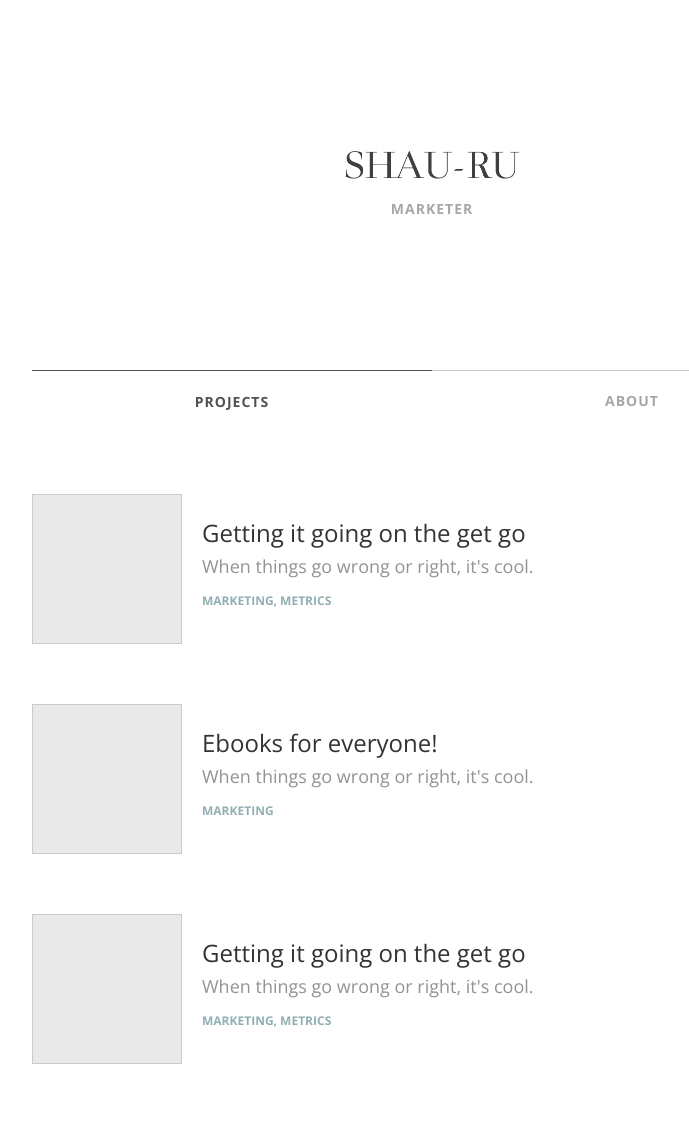
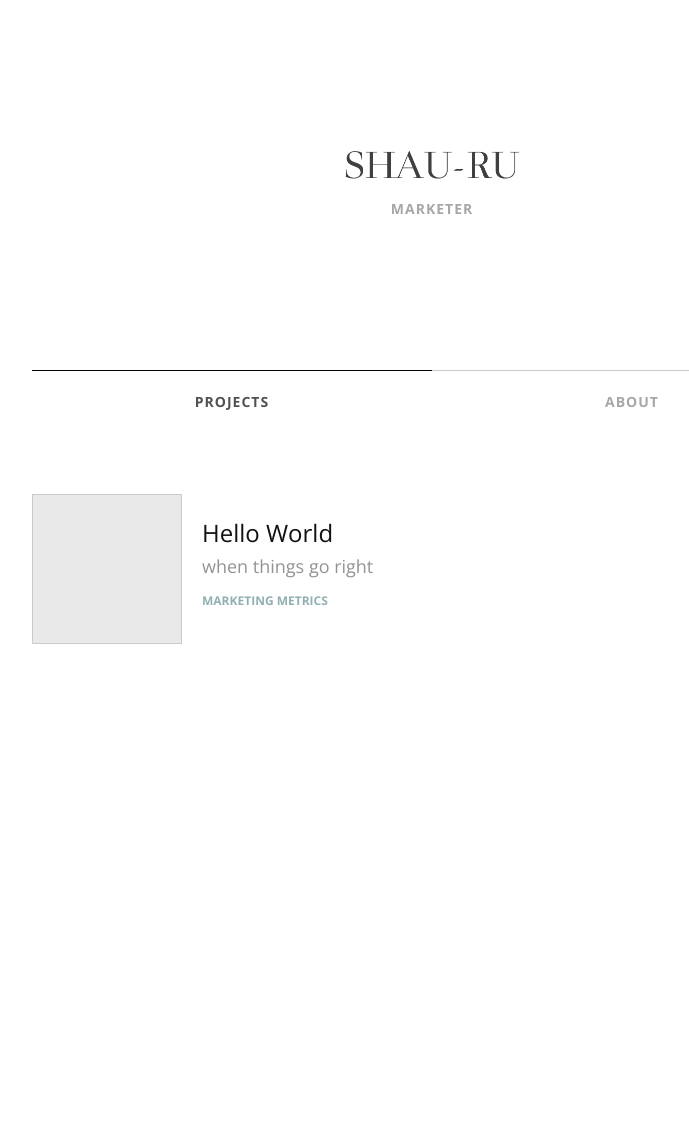
Before and after one commit to edchao/shauru, a Jekyll site: the page built from index.html, in a window 1280 px wide. Shown: the whole page, without its empty margins (208-897 px from the left). Built offline with Jekyll 4.4.1, drawn with Linux system fonts in a browser that asks for light colours; after the commit the page ends 900 px from its top, so only the background shows below that.

Commit message:
adding about and article and gemfile

```diff
--- /dev/null
+++ b/Gemfile
@@ -0,0 +1,6 @@
+source "http://rubygems.org"
+ruby "2.0.0"
+
+gem 'sass'
+gem 'compass'
+gem 'jekyll'
--- a/_layouts/default.html
+++ b/_layouts/default.html
@@ -19,7 +19,7 @@
 	<!-- CSS
   ================================================== -->
 	<link href='http://fonts.googleapis.com/css?family=Open+Sans:400,300,600,700' rel='stylesheet' type='text/css'>
-	<link rel="stylesheet" href="css/main.css">
+	<link rel="stylesheet" href="/css/main.css">
 
 	<!--[if lt IE 9]>
 		<script src="http://html5shim.googlecode.com/svn/trunk/html5.js"></script>
--- a/css/main.css
+++ b/css/main.css
@@ -117,7 +117,7 @@
 ================================================== */
 a {
   color: #888;
-  text-decoration: underline;
+  text-decoration: none;
   outline: 0; }
 
 a:hover, a:focus {
@@ -192,7 +192,10 @@
 .hero {
   padding: 150px 0; }
 
-.hero_title {
+.hero-article {
+  padding: 120px 0; }
+
+.hero_logo {
   width: 174px;
   height: 48px;
   margin: 0 auto;
@@ -207,6 +210,20 @@
   text-transform: uppercase;
   font-weight: 700;
   letter-spacing: 1px;
+  color: #A7A7A7; }
+
+.hero_title {
+  max-width: 600px;
+  font-weight: 300;
+  height: 48px;
+  margin: 0 auto 20px auto;
+  font-size: 38px;
+  text-align: center; }
+
+.hero_slug {
+  font-size: 20px;
+  font-weight: 300;
+  text-align: center;
   color: #A7A7A7; }
 
 /* TAB-MENU
@@ -229,10 +246,11 @@
   text-transform: uppercase;
   font-weight: 700;
   letter-spacing: 1px;
-  color: #A7A7A7; }
+  color: #A7A7A7;
+  border-top: 1px solid rgba(3, 3, 3, 0); }
 
 .is-selected {
-  border-top: 1px solid #515152;
+  border-top: 1px solid #030303;
   color: #515152; }
 
 /* CARD
@@ -260,6 +278,7 @@
   padding: 20px 0; }
 
 .card_title {
+  color: #111;
   font-size: 24px;
   font-weight: 200; }
 
@@ -275,4 +294,7 @@
   text-transform: uppercase;
   font-weight: 700; }
 
+/* LAYOUTS
+================================================== */
+
 /*# sourceMappingURL=main.css.map */
--- a/index.html
+++ b/index.html
@@ -10,44 +10,28 @@
 
 <div class="container">
 	<div class="hero">
-		<div class="hero_title"> Shau-Ru </div>
+		<div class="hero_logo"> Shau-Ru </div>
 		<div class="hero_byline">Marketer</div>
 	</div>
 	<main>
 		<div class="tab-menu">
-			<a href="#"><div class="tab-menu_item is-selected">Projects</div></a>
-			<a href="#"><div class="tab-menu_item">About</div></a>
+			<a href="/index.html"><div class="tab-menu_item is-selected">Projects</div></a>
+			<a href="/about.html"><div class="tab-menu_item">About</div></a>
 		</div>
 
 		<div class="content">
-			<div class="card">
-				<div class="card_image"></div>
-				<div class="card_info">
-					<div class="card_title">Getting it going on the get go</div>
-					<div class="card_slug">When things go wrong or right, it's cool.</div>
-					<div class="card_tags">Marketing, Metrics</div>
+			{% for post in site.posts %}
+			<a href="{{ post.url }}">
+				<div class="card">
+					<div class="card_image"></div>
+					<div class="card_info">
+						<div class="card_title">{{ post.title }}</div>
+						<div class="card_slug">{{ post.slug }}</div>
+						<div class="card_tags">{% for tag in post.tags %}{{tag}} {% endfor %}</div>
+					</div>
 				</div>
-			</div>
-
-			<div class="card">
-				<div class="card_image"></div>
-				<div class="card_info">
-					<div class="card_title">Ebooks for everyone!</div>
-					<div class="card_slug">When things go wrong or right, it's cool.</div>
-					<div class="card_tags">Marketing</div>
-				</div>
-			</div>
-
-			<div class="card">
-				<div class="card_image"></div>
-				<div class="card_info">
-					<div class="card_title">Getting it going on the get go</div>
-					<div class="card_slug">When things go wrong or right, it's cool.</div>
-					<div class="card_tags">Marketing, Metrics</div>
-				</div>
-			</div>
-
-
+			</a>
+			{% endfor %}
 		</div>
 	</main>
 </div>
--- a/sass/base.scss
+++ b/sass/base.scss
@@ -77,5 +77,5 @@
 
 /* #Links
 ================================================== */
-	a { color: #888; text-decoration: underline; outline: 0; }
+	a { color: #888; text-decoration: none; outline: 0; }
 	a:hover, a:focus { color: #000; }
--- a/sass/modules/_card.scss
+++ b/sass/modules/_card.scss
@@ -26,6 +26,7 @@
 }
 
 .card_title {
+	color: #111;
 	font-size: 24px;
 	font-weight: 200;
 }
--- a/sass/modules/_tab-menu.scss
+++ b/sass/modules/_tab-menu.scss
@@ -19,10 +19,11 @@
 	font-weight: 700;
 	letter-spacing: 1px;
 	color: $gray;
+	border-top: 1px solid rgba(3,3,3,0);
 }
 
 
 .is-selected {
-	border-top: 1px solid #515152;
+	border-top: 1px solid rgba(3,3,3,1);
 	color: #515152;
 }
```
Also changed, not shown: _layouts/article.html (added, +13 -0 lines), _posts/2014-10-20-hello.markdown (added, +20 -0 lines), about.html (added, +26 -0 lines), sass/main.scss (+8 -0 lines), sass/modules/_hero.scss (+23 -1 lines), Gemfile.lock (added), sass/layouts/l-about.scss (added), sass/layouts/l-article.scss (added), sass/layouts/l-home.scss (added), 1 other file.
